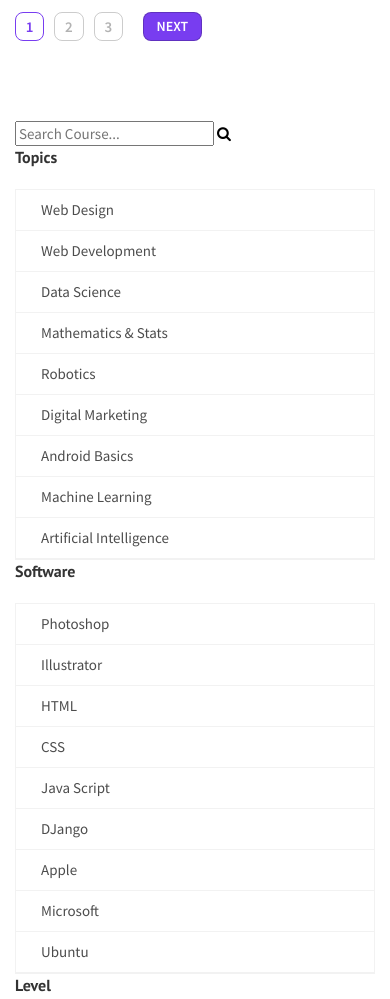
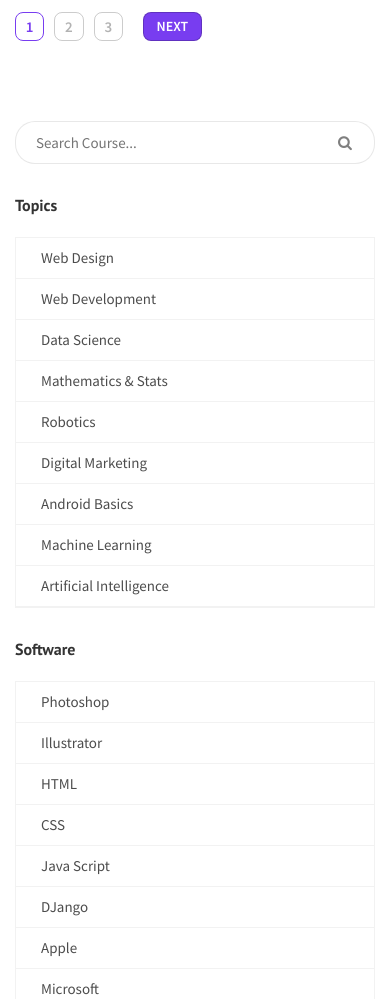
Before and after one commit to haunv197/f8-fullstack-day-7, a plain HTML site: page index.html in a window 390 px wide. Shown: the part 5380-6379 px from the top of the page. Drawn offline with Linux system fonts and the light colour scheme.

Commit message:
Update Course page (+ responsive) - Sidebar - css

```diff
--- a/assets/css/course.css
+++ b/assets/css/course.css
@@ -2,6 +2,36 @@
 
 /* Sidebar */
 /* .sidebar-course{} */
+
+/* Sidebar*/
+.sidebar-course {
+  display: flex;
+  flex-direction: column;
+  gap: 3rem;
+}
+
+.sidebar-course .form-search {
+  height: 4.3rem;
+  position: relative;
+}
+.sidebar-course .form-search button {
+  width: 3.7rem;
+  position: absolute;
+  right: 0;
+  z-index: 1;
+  height: 100%;
+  text-align: left;
+  color: rgba(0, 0, 0, 0.5);
+  border-radius: 0 2rem 2rem 0;
+}
+.sidebar-course .form-search input {
+  padding: 0 4rem 0 2rem;
+  border-radius: 2rem;
+  width: 100%;
+  height: 100%;
+  border: 1px solid rgba(0, 0, 0, 0.09);
+}
+
 .sidebar__item-list h3 {
   font-size: 1.6rem;
   font-weight: 700;
```
